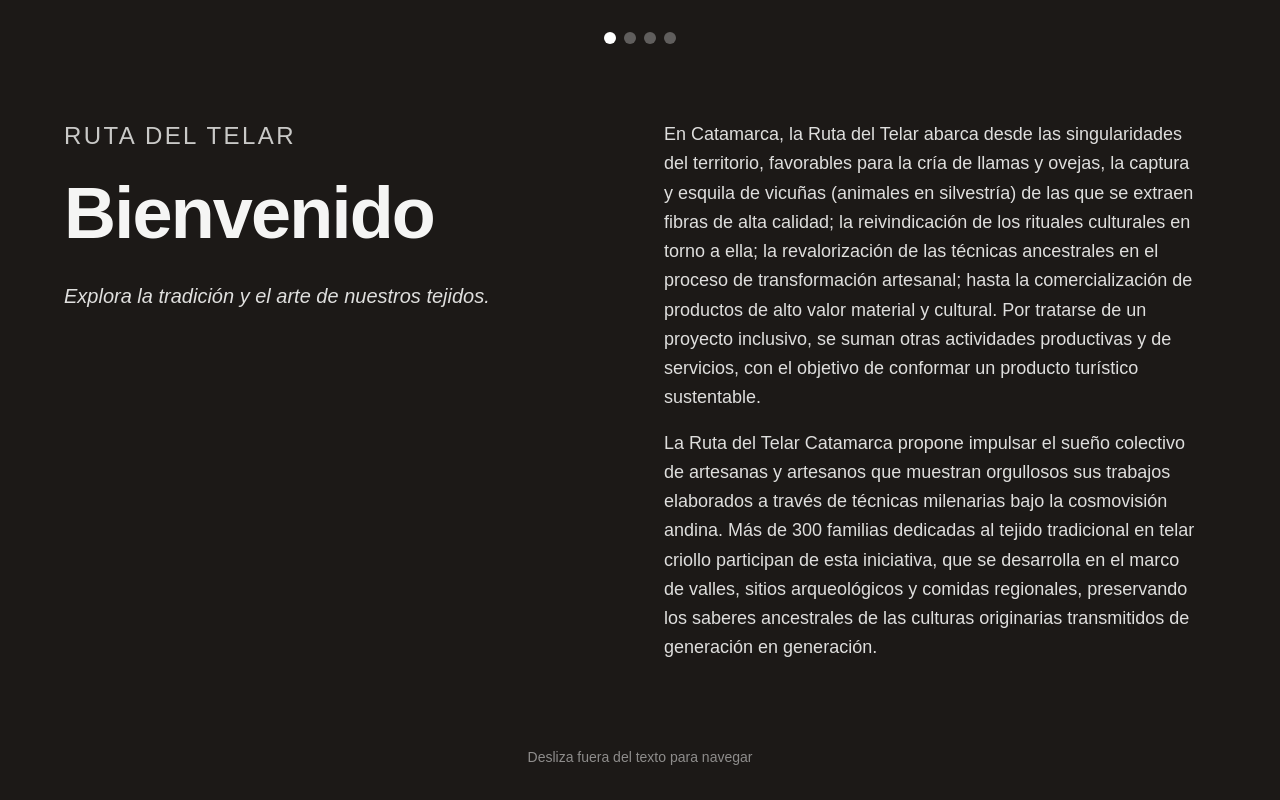
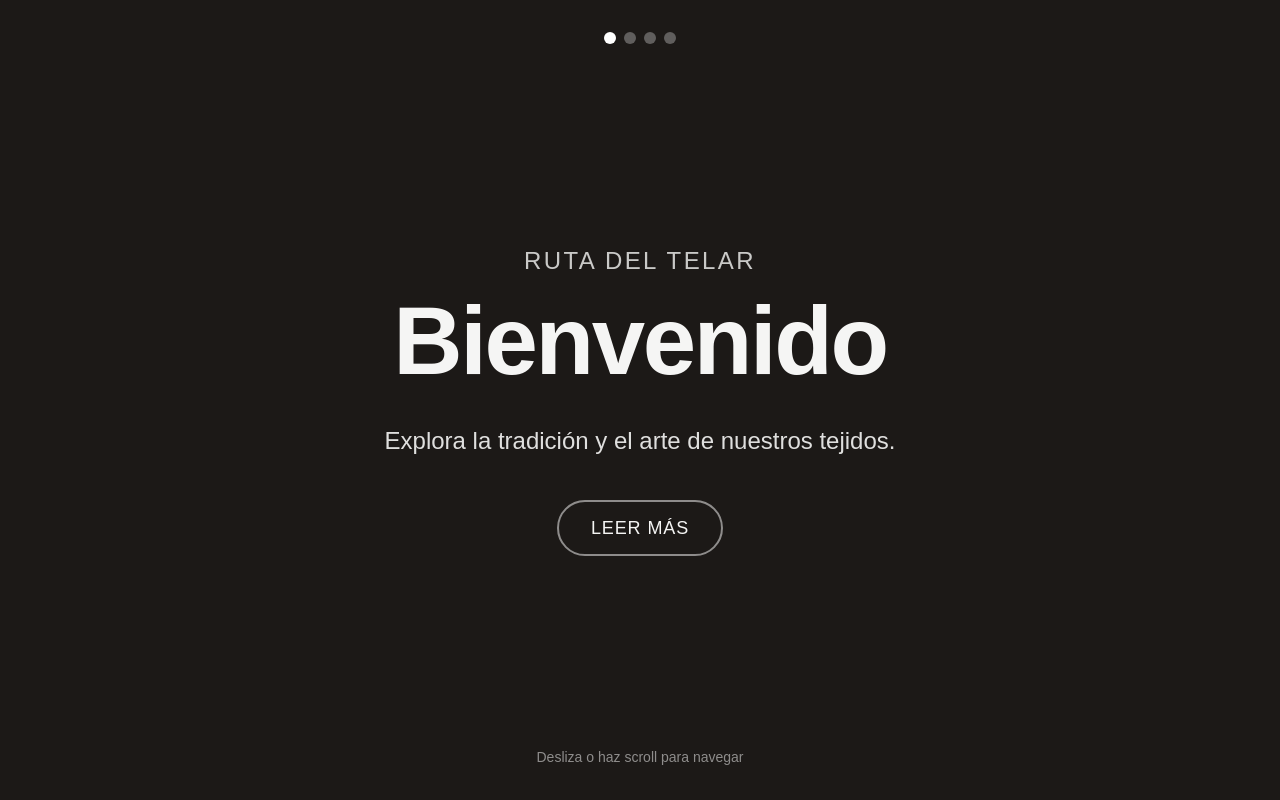
Before and after one commit to carlosacostap-unca/prototipo2-rutadeltelar, a Next.js app: page / in a window 1280 px wide. Built offline with nearby package versions, Linux system fonts and the light colour scheme.

Commit message:
Implement progressive disclosure with detail overlay

```diff
--- a/app/components/SwipeSlider.tsx
+++ b/app/components/SwipeSlider.tsx
@@ -25,6 +25,10 @@ const sections = [
     title: "Descubre",
     subtitle: "Nuestra Historia",
     description: "Generaciones de sabiduría en cada hilo.",
+    longText: [
+        "Nuestra historia se teje con hilos de tradición y perseverancia. Cada pieza cuenta un relato de las manos que la crearon, transmitiendo conocimientos que han sobrevivido al paso del tiempo.",
+        "Desde las técnicas de hilado hasta el teñido con pigmentos naturales, cada paso es un tributo a la tierra y a nuestros ancestros."
+    ],
     bg: "bg-rose-900",
     text: "text-rose-100"
   },
@@ -32,6 +36,10 @@ const sections = [
     title: "Explora",
     subtitle: "Los Tejidos",
     description: "Colores y texturas que cuentan historias.",
+    longText: [
+        "Los tejidos son más que simples telas; son expresiones de identidad. Los patrones geométricos y los colores vibrantes reflejan la diversidad de nuestra cultura y el entorno natural que nos rodea.",
+        "Descubre la variedad de texturas, desde la suavidad de la vicuña hasta la resistencia de la llama, cada una con su propio carácter y propósito."
+    ],
     bg: "bg-emerald-900",
     text: "text-emerald-100"
   },
@@ -39,6 +47,10 @@ const sections = [
     title: "Contacta",
     subtitle: "Visítanos",
     description: "Ven y conoce el proceso artesanal.",
+    longText: [
+        "Te invitamos a visitar nuestros talleres y conocer a los artesanos detrás de cada obra. Experimenta de primera mano el proceso de creación y lleva contigo un pedazo de nuestra historia.",
+        "Contáctanos para organizar tu visita y ser parte de esta experiencia única en la Ruta del Telar."
+    ],
     bg: "bg-amber-900",
     text: "text-amber-100"
   }
@@ -46,14 +58,17 @@ const sections = [
 
 export default function SwipeSlider() {
   const containerRef = useRef<HTMLDivElement>(null);
+  const detailRef = useRef<HTMLDivElement>(null);
   const animating = useRef(false);
   const currentIndexRef = useRef(0);
   const [currentIndex, setCurrentIndex] = useState(0);
+  const [detailOpen, setDetailOpen] = useState(false);
+  const [activeDetailContent, setActiveDetailContent] = useState<string[] | null>(null);
 
   const { contextSafe } = useGSAP({ scope: containerRef });
 
   const gotoPanel = contextSafe((index: number, isNext: boolean) => {
-    if (animating.current || index === currentIndexRef.current) return;
+    if (animating.current || index === currentIndexRef.current || detailOpen) return;
     animating.current = true;
 
     const slides = gsap.utils.toArray(".panel") as HTMLElement[];
@@ -87,28 +102,54 @@ export default function SwipeSlider() {
     );
   });
 
+  const openDetail = contextSafe(() => {
+    if (detailOpen) return;
+    setDetailOpen(true);
+    setActiveDetailContent(sections[currentIndexRef.current].longText || null);
+
+    gsap.to(detailRef.current, {
+        yPercent: 0,
+        opacity: 1,
+        duration: 0.6,
+        ease: "power3.out",
+        display: "flex"
+    });
+  });
+
+  const closeDetail = contextSafe(() => {
+    gsap.to(detailRef.current, {
+        yPercent: 100,
+        opacity: 0,
+        duration: 0.5,
+        ease: "power3.in",
+        onComplete: () => {
+            setDetailOpen(false);
+            setActiveDetailContent(null);
+            // Reset display to hidden after animation
+            gsap.set(detailRef.current, { display: "none" });
+        }
+    });
+  });
+
   useGSAP(() => {
     const slides = gsap.utils.toArray(".panel") as HTMLElement[];
     gsap.set(slides, { xPercent: 100, zIndex: 0 });
     gsap.set(slides[0], { xPercent: 0, zIndex: 1 });
 
+    // Initial setup for detail panel
+    gsap.set(detailRef.current, { yPercent: 100, opacity: 0, display: "none" });
+
     const observer = Observer.create({
       target: containerRef.current,
       type: "wheel,touch,pointer",
       wheelSpeed: -1,
-      onDown: (self) => {
-        // Prevent navigation if interacting with the scrollable text
-        if ((self.event?.target as HTMLElement)?.closest('.no-swipe')) return;
-
-        if (!animating.current && currentIndexRef.current > 0) {
+      onDown: () => {
+        if (!detailOpen && !animating.current && currentIndexRef.current > 0) {
             gotoPanel(currentIndexRef.current - 1, false);
         }
       },
-      onUp: (self) => {
-        // Prevent navigation if interacting with the scrollable text
-        if ((self.event?.target as HTMLElement)?.closest('.no-swipe')) return;
-
-        if (!animating.current && currentIndexRef.current < slides.length - 1) {
+      onUp: () => {
+        if (!detailOpen && !animating.current && currentIndexRef.current < slides.length - 1) {
             gotoPanel(currentIndexRef.current + 1, true);
         }
       },
@@ -119,10 +160,12 @@ export default function SwipeSlider() {
     return () => observer.kill();
   }, { scope: containerRef });
 
+  const currentSection = sections[currentIndex];
+
   return (
     <div ref={containerRef} className="fixed inset-0 w-full h-full overflow-hidden bg-black touch-none">
         {/* Navigation Indicators */}
-        <div className="absolute top-8 left-1/2 -translate-x-1/2 z-50 flex gap-2">
+        <div className={`absolute top-8 left-1/2 -translate-x-1/2 z-50 flex gap-2 transition-opacity duration-300 ${detailOpen ? 'opacity-0 pointer-events-none' : 'opacity-100'}`}>
             {sections.map((_, i) => (
                 <button
                     key={i}
@@ -138,26 +181,6 @@ export default function SwipeSlider() {
           key={i}
           className={`panel absolute inset-0 flex flex-col items-center justify-center p-8 text-center ${section.bg} ${section.text}`}
         >
-          {section.longText ? (
-             <div className="flex flex-col md:flex-row max-w-6xl w-full gap-8 md:gap-16 items-center md:items-start text-left h-full md:h-auto justify-center">
-                <div className="flex-1 flex flex-col justify-center">
-                    <h3 className="text-xl md:text-2xl font-light uppercase tracking-widest mb-4 opacity-80">
-                        {section.subtitle}
-                    </h3>
-                    <h2 className="text-5xl md:text-7xl font-bold mb-6 tracking-tight leading-tight">
-                        {section.title}
-                    </h2>
-                    <p className="text-xl opacity-90 italic">
-                        {section.description}
-                    </p>
-                </div>
-                <div className="flex-1 no-swipe overflow-y-auto max-h-[50vh] md:max-h-[70vh] pr-4 text-base md:text-lg leading-relaxed opacity-90 space-y-4 scrollbar-thin scrollbar-thumb-white/20 scrollbar-track-transparent">
-                    {section.longText.map((paragraph, idx) => (
-                        <p key={idx}>{paragraph}</p>
-                    ))}
-                </div>
-             </div>
-          ) : (
             <div className="max-w-4xl">
                 <h3 className="text-xl md:text-2xl font-light uppercase tracking-widest mb-4 opacity-80">
                     {section.subtitle}
@@ -165,16 +188,54 @@ export default function SwipeSlider() {
                 <h2 className="text-6xl md:text-8xl font-bold mb-8 tracking-tight">
                     {section.title}
                 </h2>
-                <p className="text-lg md:text-2xl max-w-2xl mx-auto opacity-90 leading-relaxed">
+                <p className="text-lg md:text-2xl max-w-2xl mx-auto opacity-90 leading-relaxed mb-10">
                     {section.description}
                 </p>
+                {section.longText && (
+                    <button
+                        onClick={openDetail}
+                        className="px-8 py-3 border-2 border-white/50 rounded-full text-lg uppercase tracking-wider hover:bg-white hover:text-black transition-all duration-300 transform hover:scale-105"
+                    >
+                        Leer más
+                    </button>
+                )}
             </div>
-          )}
         </div>
       ))}
 
-      <div className="absolute bottom-8 w-full text-center z-50 opacity-50 text-white text-sm animate-bounce pointer-events-none">
-        Desliza fuera del texto para navegar
+      {/* Detail Overlay */}
+      <div
+        ref={detailRef}
+        className={`fixed inset-0 z-[100] ${currentSection.bg} ${currentSection.text} flex flex-col p-8 md:p-16 overflow-hidden hidden`}
+      >
+        <button
+            onClick={closeDetail}
+            className="absolute top-8 right-8 p-4 rounded-full hover:bg-white/10 transition-colors z-50"
+            aria-label="Cerrar detalle"
+        >
+            <svg xmlns="http://www.w3.org/2000/svg" width="32" height="32" viewBox="0 0 24 24" fill="none" stroke="currentColor" strokeWidth="2" strokeLinecap="round" strokeLinejoin="round">
+                <line x1="18" y1="6" x2="6" y2="18"></line>
+                <line x1="6" y1="6" x2="18" y2="18"></line>
+            </svg>
+        </button>
+
+        <div className="flex-1 overflow-y-auto pr-4 scrollbar-thin scrollbar-thumb-white/20 scrollbar-track-transparent max-w-4xl mx-auto w-full pt-12">
+            <h3 className="text-xl font-light uppercase tracking-widest mb-4 opacity-80">
+                {currentSection.subtitle}
+            </h3>
+            <h2 className="text-4xl md:text-6xl font-bold mb-12 tracking-tight">
+                {currentSection.title}
+            </h2>
+            <div className="space-y-6 text-lg md:text-xl leading-relaxed opacity-90 pb-20">
+                {activeDetailContent?.map((paragraph, idx) => (
+                    <p key={idx}>{paragraph}</p>
+                ))}
+            </div>
+        </div>
+      </div>
+
+      <div className={`absolute bottom-8 w-full text-center z-50 opacity-50 text-white text-sm animate-bounce pointer-events-none transition-opacity duration-300 ${detailOpen ? 'opacity-0' : 'opacity-50'}`}>
+        Desliza o haz scroll para navegar
       </div>
     </div>
   );
```
